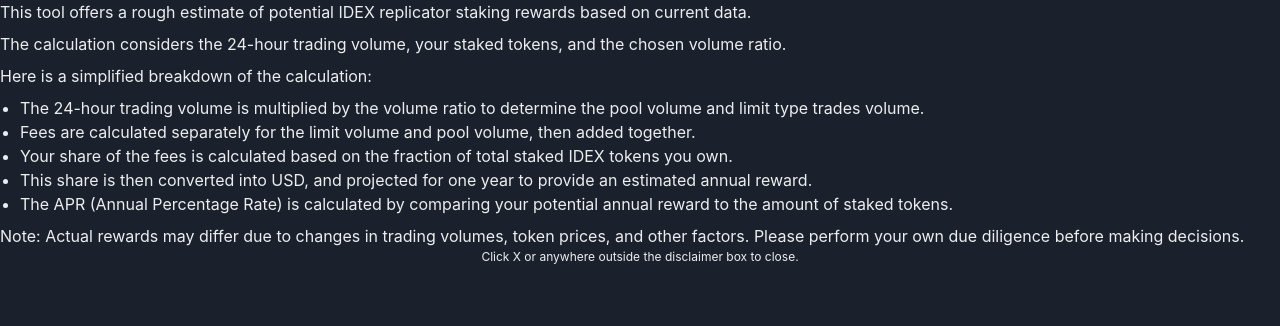
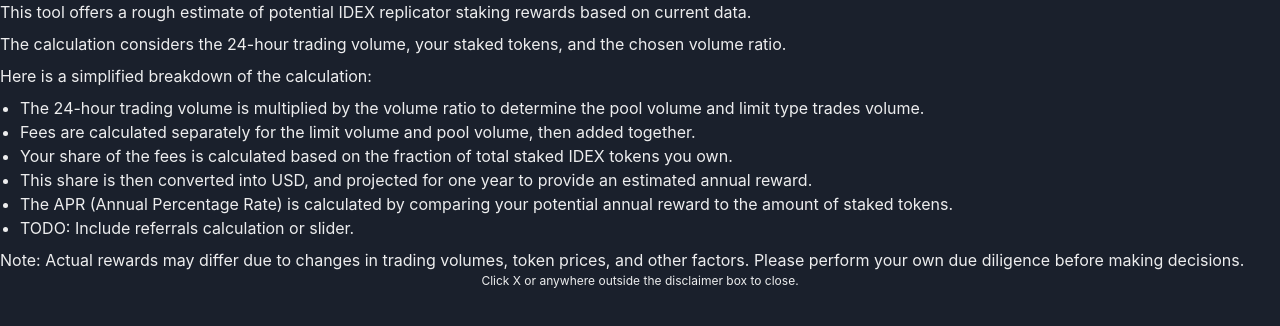
Before and after one commit to nardis556/replicator-calc, a Next.js app: page /Disclaimer in a window 1280 px wide. Shown: the top 326 px of the page. Built offline with nearby package versions, Linux system fonts and the light colour scheme.

Commit message:
asdsadsadsadasdsadsadsa

```diff
--- a/pages/Disclaimer.tsx
+++ b/pages/Disclaimer.tsx
@@ -12,6 +12,7 @@
         <Text as="li">Your share of the fees is calculated based on the fraction of total staked IDEX tokens you own.</Text>
         <Text as="li">This share is then converted into USD, and projected for one year to provide an estimated annual reward.</Text>
         <Text as="li">The APR (Annual Percentage Rate) is calculated by comparing your potential annual reward to the amount of staked tokens.</Text>
+        <Text as="li">TODO: Include referrals calculation or slider.</Text>
       </Text>
       <Text>Note: Actual rewards may differ due to changes in trading volumes, token prices, and other factors. Please perform your own due diligence before making decisions.</Text>
       <Text mb={2} fontSize={12} align={'center'}> Click X or anywhere outside the disclaimer box to close.</Text>
```
